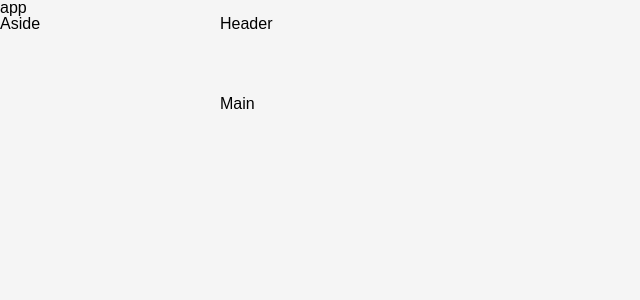
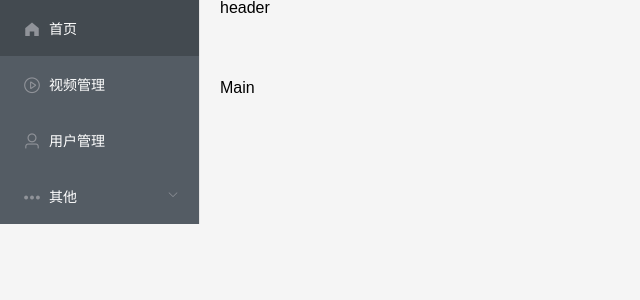
Before and after one commit to zzjjiang/vue-manager-system, a Vue app: page /#/ in a window 1280 px wide. Shown: the top 300 px of the page, without its empty margins (0-640 px from the left). Built offline with nearby package versions, Linux system fonts and the light colour scheme.

Commit message:
element layout and menu

```diff
--- a/src/App.vue
+++ b/src/App.vue
@@ -1,6 +1,5 @@
 <template>
   <div id="app">
-    app
     <router-view />
   </div>
 </template>
--- a/src/components/CommonAside.vue
+++ b/src/components/CommonAside.vue
@@ -1,9 +1,74 @@
 <template>
-  <div></div>
+  <el-menu default-active="2" class="el-menu-vertical-demo" background-color="#545c64" text-color="#fff" active-text-color="#ffd04b">
+    <el-menu-item :index="item.path" v-for="item in noChild" :key="item.path">
+      <i :class="'el-icon-' + item.icon"></i>
+      <span slot="title">{{ item.label }}</span>
+    </el-menu-item>
+    <el-submenu index="1" v-for="(item, index) in hasChild" :key="index">
+      <template slot="title">
+        <i :class="'el-icon-' + item.icon"></i>
+        <span>{{ item.label }}</span>
+      </template>
+      <el-menu-item :index="subItem.path" v-for="(subItem, subIndex) in item.children" :key="subIndex">
+        {{ subItem.label }}
+      </el-menu-item>
+    </el-submenu>
+  </el-menu>
 </template>
 
 <script>
-export default {}
+export default {
+  computed: {
+    noChild() {
+      return this.asideMenu.filter(item => !item.children)
+    },
+    hasChild() {
+      return this.asideMenu.filter(item => item.children)
+    }
+  },
+  data() {
+    return {
+      asideMenu: [
+        {
+          path: '/',
+          name: 'home',
+          label: '首页',
+          icon: 's-home'
+        },
+        {
+          path: '/video',
+          name: 'video',
+          label: '视频管理',
+          icon: 'video-play'
+        },
+        {
+          path: '/user',
+          name: 'user',
+          label: '用户管理',
+          icon: 'user'
+        },
+        {
+          label: '其他',
+          icon: 'more',
+          children: [
+            {
+              path: '/page1',
+              name: 'page1',
+              label: '页面1',
+              icon: 'setting'
+            },
+            {
+              path: '/page2',
+              name: 'page2',
+              label: '页面2',
+              icon: 'setting'
+            }
+          ]
+        }
+      ]
+    }
+  }
+}
 </script>
 
 <style lang="scss" scoped></style>
--- a/src/components/CommonHeader.vue
+++ b/src/components/CommonHeader.vue
@@ -1,5 +1,7 @@
 <template>
-  <div></div>
+  <div>
+    header
+  </div>
 </template>
 
 <script>
--- a/src/views/Main.vue
+++ b/src/views/Main.vue
@@ -1,15 +1,22 @@
 <template>
   <el-container style="height: 100%;">
-    <el-aside width="200px">Aside</el-aside>
+    <el-aside width="200px"><common-aside></common-aside></el-aside>
     <el-container>
-      <el-header>Header</el-header>
+      <el-header><common-header></common-header></el-header>
       <el-main>Main</el-main>
     </el-container>
   </el-container>
 </template>
 
 <script>
-export default {}
+import CommonAside from '../components/CommonAside'
+import CommonHeader from '../components/CommonHeader'
+export default {
+  components: {
+    CommonAside,
+    CommonHeader
+  }
+}
 </script>
 
 <style lang="scss" scoped></style>
```
Also changed, not shown: 1 other file (tests, documents, lock files or other folders).
